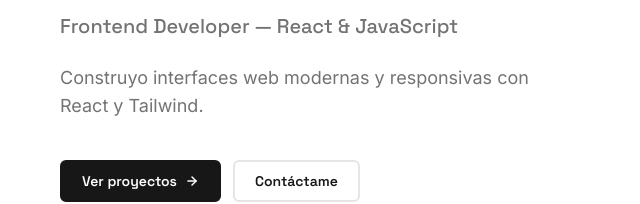
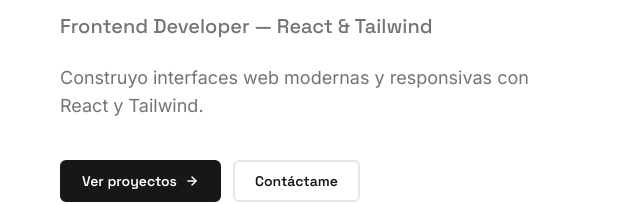
Before and after one commit to Aemete8/Portfolio, a plain HTML site: page index.html in a window 1280 px wide. Shown: the part 379-583 px from the top of the page, 320-960 px from the left. Drawn offline with nearby package versions, Linux system fonts and the light colour scheme.

Commit message:
refactor: update job title in index.html to reflect Tailwind CSS usage

```diff
--- a/index.html
+++ b/index.html
@@ -272,7 +272,7 @@
                     <p
                         class="font-display text-xl font-medium text-neutral-500 dark:text-neutral-400 mb-6 opacity-0 animate-fade-in-up [animation-delay:0.6s]"
                     >
-                        Frontend Developer — React & JavaScript
+                        Frontend Developer — React & Tailwind
                     </p>
 
                     <p
```
